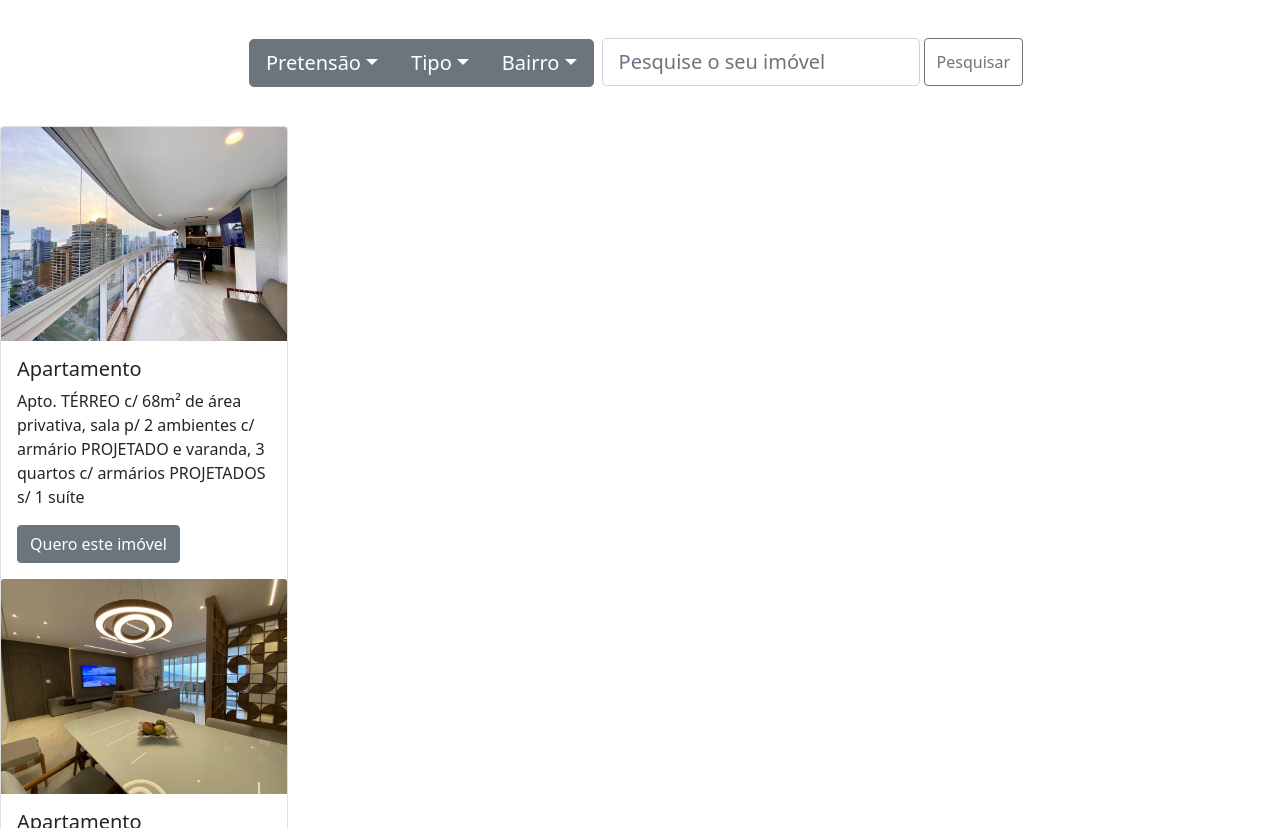
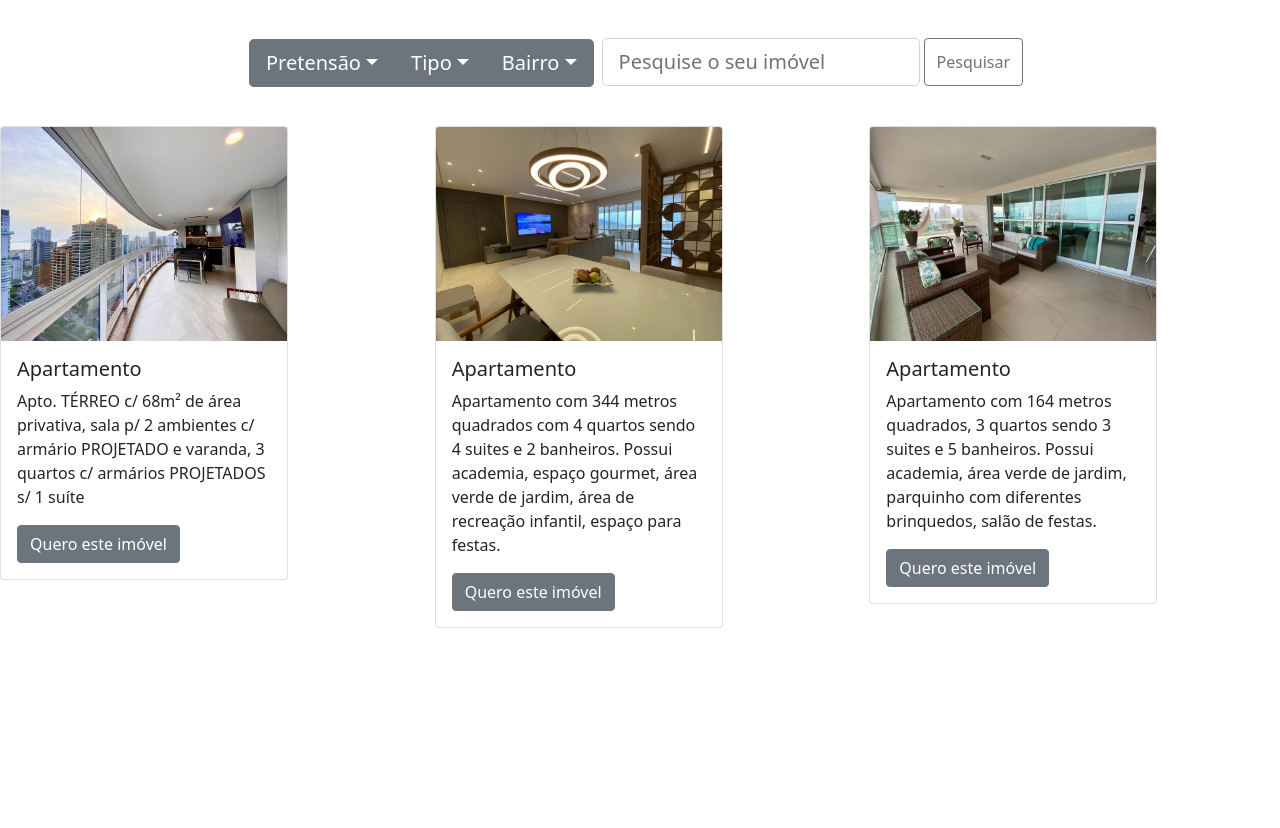
Before and after one commit to marcoscapiberibe/imobiliaria-react, a React (Create React App) app: page / in a window 1280 px wide. Shown: the part 500-1328 px from the top of the page. After the commit the page ends 1128 px from the top, so only its background shows below. Built offline with nearby package versions, Linux system fonts and the light colour scheme.

Commit message:
adição do grid nos cards
adição do grid nos cards

```diff
--- a/src/components/CardImovel/index.jsx
+++ b/src/components/CardImovel/index.jsx
@@ -1,6 +1,8 @@
 import '../CardImovel/CardImovel.css';
 import Button from 'react-bootstrap/Button';
 import Card from 'react-bootstrap/Card';
+import Col from 'react-bootstrap/Col';
+import Row from 'react-bootstrap/Row';
 import CardImovel01 from '../CardImovel/Card01.jpg';
 import CardImovel02 from '../CardImovel/Card02.jpg';
 import CardImovel03 from '../CardImovel/Card03.jpg';
@@ -9,6 +11,9 @@ import CardImovel03 from '../CardImovel/Card03.jpg';
 
 function CardImovel() {
     return (
+        <Row xs={1} md={3} className="g-4">
+
+            <Col>
                 <Card style={{ width: '18rem' }}>
                     <Card.Img variant="top" src={CardImovel01} />
                     <Card.Body>
@@ -18,7 +23,11 @@ function CardImovel() {
                         </Card.Text>
                         <Button variant="secondary">Quero este imóvel</Button>
                     </Card.Body>
+                </Card>
+            </Col>
 
+            <Col>
+                <Card style={{ width: '18rem' }}>
                     <Card.Img variant="top" src={CardImovel02} />
                     <Card.Body>
                         <Card.Title>Apartamento</Card.Title>
@@ -27,7 +36,11 @@ function CardImovel() {
                         </Card.Text>
                         <Button variant="secondary">Quero este imóvel</Button>
                     </Card.Body>
+                </Card>
+            </Col>
 
+            <Col>
+                <Card style={{ width: '18rem' }}>
                     <Card.Img variant="top" src={CardImovel03} />
                     <Card.Body>
                         <Card.Title>Apartamento</Card.Title>
@@ -36,8 +49,13 @@ function CardImovel() {
                         </Card.Text>
                         <Button variant="secondary">Quero este imóvel</Button>
                     </Card.Body>
+                </Card>
+            </Col>
 
-    </Card>
+
+
+
+        </Row>
     );
 }
 
```
Lines whose indentation alone changed are shown as unchanged.
